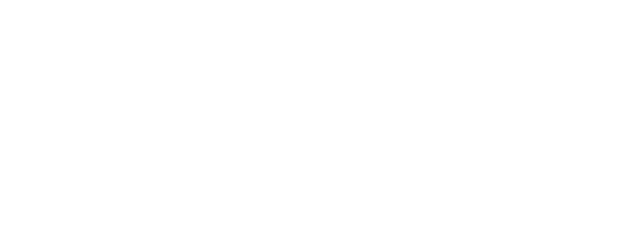
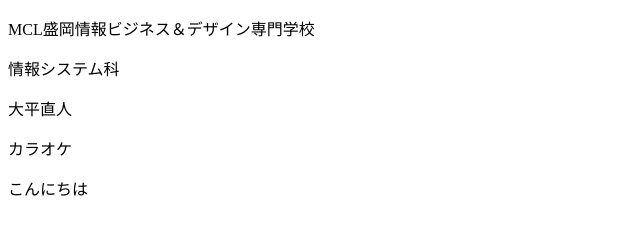
Before and after one commit to naoto2525/momomo, a plain HTML site: page profile_a.html in a window 1280 px wide. Shown: the whole page, without its empty margins (0-640 px from the left). Drawn offline with Linux system fonts and the light colour scheme.

Commit message:
自己紹介

```diff
--- a/profile_a.html
+++ b/profile_a.html
@@ -6,6 +6,13 @@
     <title>Document</title>
 </head>
 <body>
+    <p>MCL盛岡情報ビジネス＆デザイン専門学校</p>
+    <p>情報システム科</p>
+    <p>大平直人</p>
+    <p>カラオケ</p>
+    <p>こんにちは</p>
+
+
 
 </body>
 </html>
```
